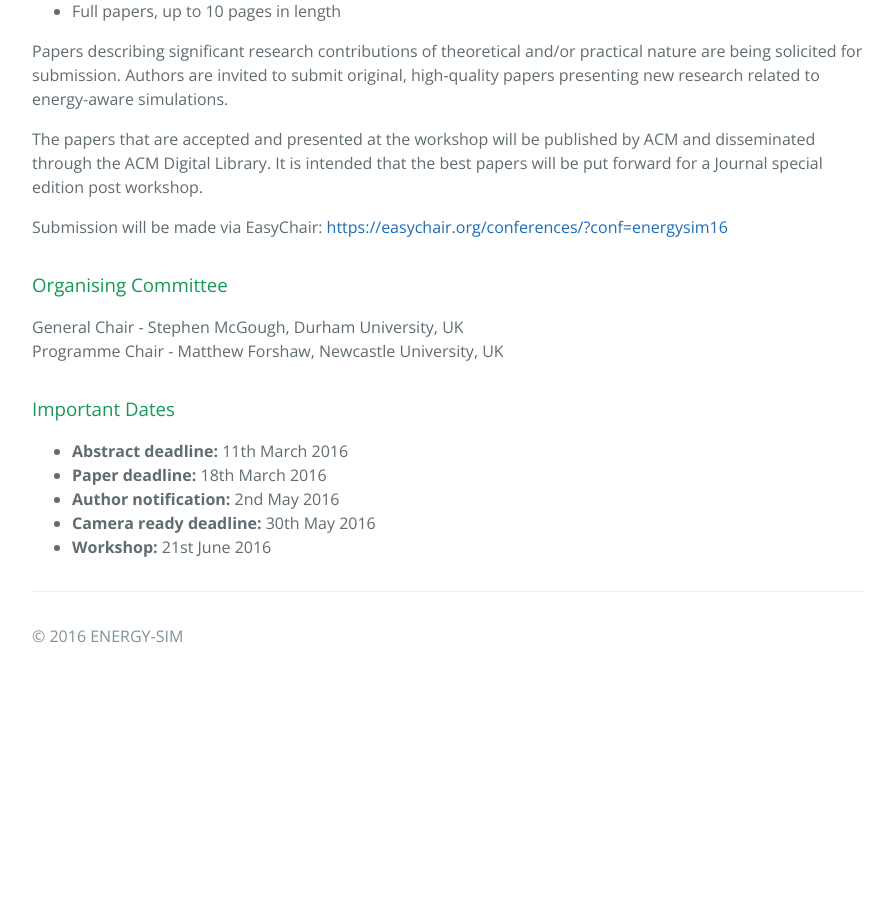
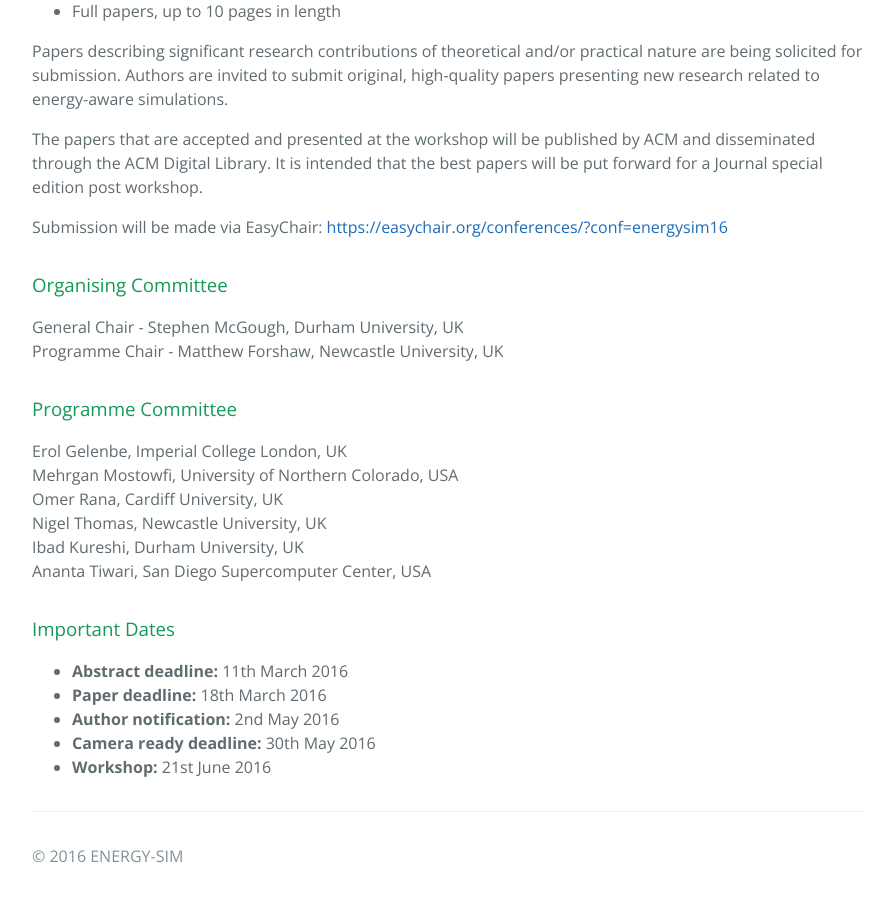
Before and after one commit to ENERGY-SIM/energy-sim.github.io, a Jekyll site: the page built from 2016.md, in a window 1280 px wide and 900 px high, scrolled down 1890 px. Shown: the whole window, without its empty margins (192-1087 px from the left). Built offline with Jekyll 4.4.1, drawn with Linux system fonts in a browser that asks for light colours; nearby versions of some CDN libraries; before the commit the page ends 2570 px from its top, so only the background shows below that.

Commit message:
Update 2016.md

```diff
--- a/2016.md
+++ b/2016.md
@@ -60,6 +60,14 @@ Submission will be made via EasyChair: <a href="https://easychair.org/conference
 General Chair - Stephen McGough, Durham University, UK<br/>
 Programme Chair - Matthew Forshaw, Newcastle University, UK
 
+### Programme Committee
+Erol Gelenbe, Imperial College London, UK<br/>
+Mehrgan Mostowfi, University of Northern Colorado, USA<br/>
+Omer Rana, Cardiff University, UK<br/>
+Nigel Thomas, Newcastle University, UK<br/>
+Ibad Kureshi, Durham University, UK<br/>
+Ananta Tiwari, San Diego Supercomputer Center, USA
+
 ### Important Dates
 - <strong>Abstract deadline:</strong> 11th March 2016
 - <strong>Paper deadline:</strong> 18th March 2016
```
